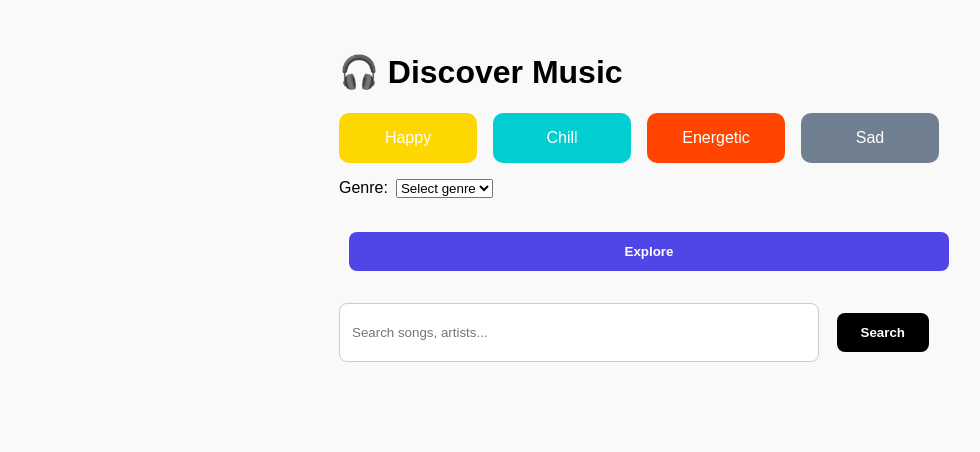
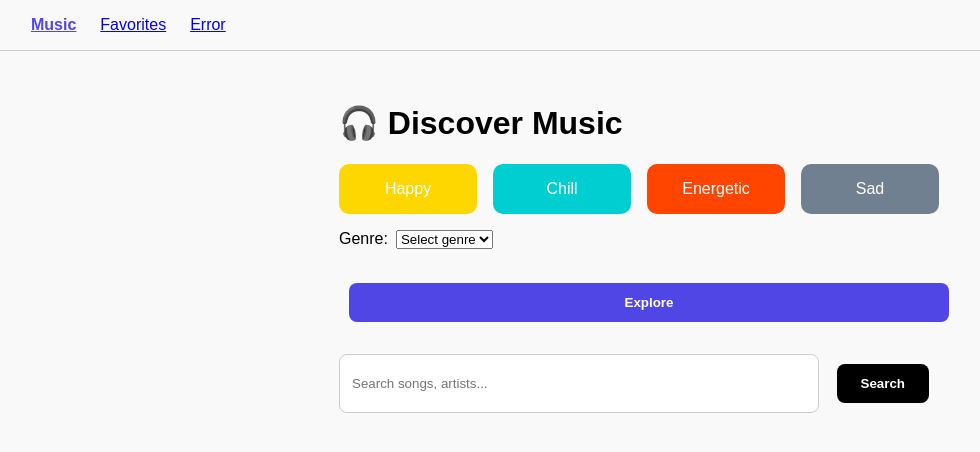
Before and after one commit to SonponYe/project_ando, a React (Create React App) app: page /music in a window 1280 px wide. Shown: the top 452 px of the page, without its empty margins (1-981 px from the left). Built offline with nearby package versions, Linux system fonts and the light colour scheme; sample sign-in values are in the browser's storage.

Commit message:
additional functions

```diff
--- a/src/App.js
+++ b/src/App.js
@@ -2,18 +2,24 @@
 import { BrowserRouter as Router, Routes, Route, Navigate } from 'react-router-dom';
 import { retrieveValidToken } from './api/spotify/token';
 
+import { PlaybackProvider } from './context/PlaybackContext';
+import Player from './components/Player';
+
 import HomePage from './pages/HomePage';
 import CallbackPage from './pages/CallbackPage';
 import MusicPage from './pages/MusicPage';
-import MusicListPage from './pages/MusicListPage'; // Import the new page
+import MusicListPage from './pages/MusicListPage';
 import FavoritesPage from './pages/FavoritesPage';
 import ErrorPage from './pages/ErrorPage';
+import Navbar from './components/Navbar';
 
 function App() {
   const isAuthenticated = !!retrieveValidToken();
 
   return (
+    <PlaybackProvider>
       <Router>
+        {isAuthenticated && <Navbar />}
         <Routes>
           <Route path="/" element={isAuthenticated ? <Navigate to="/music" /> : <HomePage />} />
           <Route path="/callback" element={<CallbackPage />} />
@@ -23,7 +29,9 @@ function App() {
           <Route path="/error" element={<ErrorPage />} />
           <Route path="*" element={<Navigate to="/" />} />
         </Routes>
+        {isAuthenticated && <Player />} {/* Render Player when authenticated */}
       </Router>
+    </PlaybackProvider>
   );
 }
 
--- a/src/components/Navbar.js
+++ b/src/components/Navbar.js
@@ -1,17 +1,34 @@
-// src/components/Navbar.js
-import React from "react";
-import { Link } from "react-router-dom";
+import React from 'react';
+import { NavLink } from 'react-router-dom';
 
 const Navbar = () => {
+  const activeStyle = {
+    fontWeight: 'bold',
+    color: '#4F46E5', // Indigo color for active link
+  };
+
   return (
-    <nav className="bg-black text-white p-4 flex justify-between items-center shadow-md">
-      <Link to="/" className="text-xl font-bold tracking-wide">
-        Ando 🎶
-      </Link>
-      <div className="space-x-4">
-        <Link to="/" className="hover:text-green-400">Home</Link>
-        <Link to="/favorites" className="hover:text-green-400">Favorites</Link>
-      </div>
+    <nav
+      style={{
+        display: 'flex',
+        gap: '1.5rem',
+        padding: '1rem 2rem',
+        borderBottom: '1px solid #ccc',
+        backgroundColor: '#f9f9f9',
+        position: 'sticky',
+        top: 0,
+        zIndex: 1000,
+      }}
+    >
+      <NavLink to="/music" style={({ isActive }) => (isActive ? activeStyle : undefined)}>
+        Music
+      </NavLink>
+      <NavLink to="/favorites" style={({ isActive }) => (isActive ? activeStyle : undefined)}>
+        Favorites
+      </NavLink>
+      <NavLink to="/error" style={({ isActive }) => (isActive ? activeStyle : undefined)}>
+        Error
+      </NavLink>
     </nav>
   );
 };
--- /dev/null
+++ b/src/components/Player.js
@@ -0,0 +1,52 @@
+import React, { useContext } from 'react';
+import { PlaybackContext } from '../context/PlaybackContext';
+
+const Player = () => {
+  const { currentTrack, isPlaying, playTrack, pause } = useContext(PlaybackContext);
+
+  if (!currentTrack) return null;
+
+  return (
+    <div style={{
+      position: 'fixed',
+      bottom: 0,
+      left: 0,
+      right: 0,
+      backgroundColor: '#1f2937',
+      color: 'white',
+      display: 'flex',
+      alignItems: 'center',
+      padding: '0.5rem 1rem',
+      gap: '1rem',
+      zIndex: 10000,
+    }}>
+      <img
+        src={currentTrack.album?.images?.[0]?.url}
+        alt={currentTrack.name}
+        style={{ width: 50, height: 50, borderRadius: 4 }}
+      />
+      <div style={{ flex: 1 }}>
+        <div style={{ fontWeight: 'bold' }}>{currentTrack.name}</div>
+        <div style={{ fontSize: '0.9rem', color: '#d1d5db' }}>
+          {currentTrack.artists.map((a) => a.name).join(', ')}
+        </div>
+      </div>
+      {isPlaying ? (
+        <button onClick={pause} style={buttonStyle}>Pause</button>
+      ) : (
+        <button onClick={() => playTrack(currentTrack)} style={buttonStyle}>Play</button>
+      )}
+    </div>
+  );
+};
+
+const buttonStyle = {
+  backgroundColor: '#4F46E5',
+  border: 'none',
+  color: 'white',
+  padding: '0.5rem 1rem',
+  borderRadius: '4px',
+  cursor: 'pointer',
+};
+
+export default Player;
--- /dev/null
+++ b/src/context/PlaybackContext.js
@@ -0,0 +1,60 @@
+import React, { createContext, useState, useRef, useEffect } from 'react';
+
+export const PlaybackContext = createContext();
+
+export const PlaybackProvider = ({ children }) => {
+  const audioRef = useRef(new Audio());
+  const [currentTrack, setCurrentTrack] = useState(null);
+  const [isPlaying, setIsPlaying] = useState(false);
+
+  // Play a new track
+  const playTrack = (track) => {
+    if (!track?.preview_url) return;
+    if (currentTrack?.id !== track.id) {
+      setCurrentTrack(track);
+      audioRef.current.src = track.preview_url;
+      audioRef.current.play();
+      setIsPlaying(true);
+    } else {
+      // If same track, toggle play/pause
+      if (isPlaying) {
+        audioRef.current.pause();
+        setIsPlaying(false);
+      } else {
+        audioRef.current.play();
+        setIsPlaying(true);
+      }
+    }
+  };
+
+  // Pause playback
+  const pause = () => {
+    audioRef.current.pause();
+    setIsPlaying(false);
+  };
+
+  // Play playback
+  const play = () => {
+    audioRef.current.play();
+    setIsPlaying(true);
+  };
+
+  // When track ends, reset playing state
+  useEffect(() => {
+    const audio = audioRef.current;  // capture current ref
+    const handleEnded = () => setIsPlaying(false);
+    audio.addEventListener('ended', handleEnded);
+    return () => {
+      audio.removeEventListener('ended', handleEnded);
+    };
+  }, []);
+
+
+  return (
+    <PlaybackContext.Provider
+      value={{ currentTrack, isPlaying, playTrack, pause, play }}
+    >
+      {children}
+    </PlaybackContext.Provider>
+  );
+};
--- a/src/pages/FavoritesPage.js
+++ b/src/pages/FavoritesPage.js
@@ -1,37 +1,49 @@
-import React, { useEffect, useState } from "react";
-import { getSavedTracks } from "../api/spotify/api";
-import MusicList from "../components/MusicList";
-import { useNavigate } from "react-router-dom";
+import React, { useEffect, useState, useContext } from 'react';
+import { getSavedTracks } from '../api/spotify/api';
+import { PlaybackContext } from '../context/PlaybackContext';
 
 const FavoritesPage = () => {
-  const [tracks, setTracks] = useState([]);
-  const [loading, setLoading] = useState(true);
-  const [error, setError] = useState(null);
-  const navigate = useNavigate();
+  const [favorites, setFavorites] = useState([]);
+  const { playTrack, currentTrack, isPlaying } = useContext(PlaybackContext);
 
   useEffect(() => {
-    const fetchSavedTracks = async () => {
-      try {
-        const savedTracks = await getSavedTracks();
-        setTracks(savedTracks);
-      } catch (err) {
-        console.error("Error fetching saved tracks:", err);
-        setError("Could not load favorites. Redirecting to auth...");
-        setTimeout(() => navigate("/auth"), 2000);
-      } finally {
-        setLoading(false);
-      }
+    const fetchFavorites = async () => {
+      const saved = await getSavedTracks();
+      setFavorites(saved);
     };
-
-    fetchSavedTracks();
-  }, [navigate]);
+    fetchFavorites();
+  }, []);
 
   return (
-    <div className="p-4">
-      <h1 className="text-xl font-bold mb-4">Your Favorite Tracks</h1>
-      {loading && <p>Loading favorites...</p>}
-      {error && <p className="text-red-500">{error}</p>}
-      {!loading && !error && <MusicList tracks={tracks} />}
+    <div style={{ padding: '2rem' }}>
+      <h1>❤️ Your Favorites</h1>
+      {favorites.length === 0 && <p>No favorite tracks found.</p>}
+      <div style={{ display: 'grid', gap: '1rem' }}>
+        {favorites.map((track) => {
+          const isCurrent = currentTrack?.id === track.id && isPlaying;
+          return (
+            <div
+              key={track.id}
+              onClick={() => playTrack(track)}
+              style={{
+                border: '1px solid #ccc',
+                padding: '1rem',
+                borderRadius: '8px',
+                cursor: 'pointer',
+                backgroundColor: isCurrent ? '#e0e7ff' : 'white',
+              }}
+              title="Click to play/pause"
+            >
+              <strong>{track.name}</strong> – {track.artists[0].name}
+              <br />
+              <audio controls src={track.preview_url} style={{ marginTop: '0.5rem', display: 'none' }} />
+              <div style={{ marginTop: '0.5rem', fontWeight: 'bold', color: '#4F46E5' }}>
+                {isCurrent ? '▶️ Playing' : '▶️ Play'}
+              </div>
+            </div>
+          );
+        })}
+      </div>
     </div>
   );
 };
--- a/src/pages/MusicListPage.js
+++ b/src/pages/MusicListPage.js
@@ -1,11 +1,12 @@
-// src/pages/MusicListPage.js
-import React from 'react';
+import React, { useContext } from 'react';
 import { useLocation, useNavigate } from 'react-router-dom';
+import { PlaybackContext } from '../context/PlaybackContext';
 
 const MusicListPage = () => {
   const location = useLocation();
   const navigate = useNavigate();
   const tracks = location.state?.tracks || [];
+  const { playTrack, currentTrack, isPlaying } = useContext(PlaybackContext);
 
   if (!tracks.length) {
     return (
@@ -33,9 +34,12 @@ const MusicListPage = () => {
     <div style={{ padding: '2rem', maxWidth: '800px', margin: 'auto' }}>
       <h1>🎶 Search Results</h1>
       <div style={{ display: 'grid', gap: '1rem', marginTop: '1rem' }}>
-        {tracks.map((track) => (
+        {tracks.map((track) => {
+          const isCurrent = currentTrack?.id === track.id && isPlaying;
+          return (
             <div
               key={track.id}
+              onClick={() => playTrack(track)}
               style={{
                 border: '1px solid #ccc',
                 padding: '1rem',
@@ -43,7 +47,10 @@ const MusicListPage = () => {
                 display: 'flex',
                 alignItems: 'center',
                 gap: '1rem',
+                cursor: 'pointer',
+                backgroundColor: isCurrent ? '#e0e7ff' : 'white',
               }}
+              title="Click to play/pause"
             >
               {track.album?.images?.[0]?.url && (
                 <img
@@ -59,11 +66,13 @@ const MusicListPage = () => {
                 <br />
                 <small>{track.album?.name}</small>
               </div>
-            {track.preview_url && (
-              <audio controls src={track.preview_url} style={{ width: 150 }} />
-            )}
+              {/* Optional: Show play/pause icon */}
+              <div style={{ fontWeight: 'bold', color: '#4F46E5' }}>
+                {isCurrent ? '▶️ Playing' : '▶️ Play'}
               </div>
-        ))}
+            </div>
+          );
+        })}
       </div>
     </div>
   );
```
Also changed, not shown: src/components/MusicPlayer.js (deleted, +0 -19 lines). Lines whose indentation alone changed are shown as unchanged.
